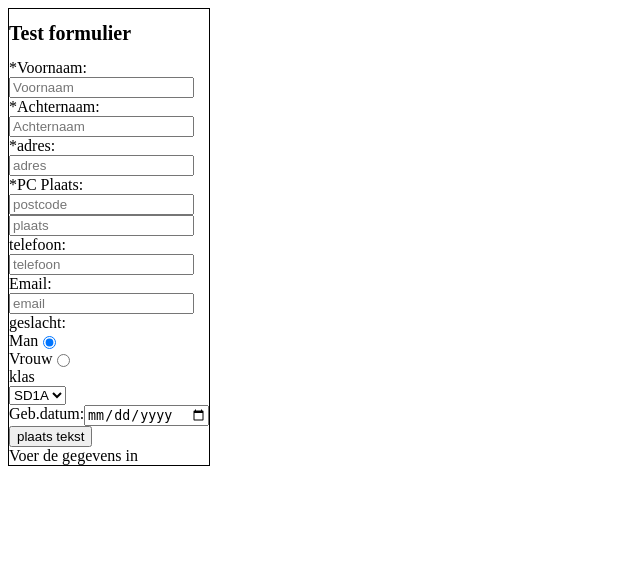
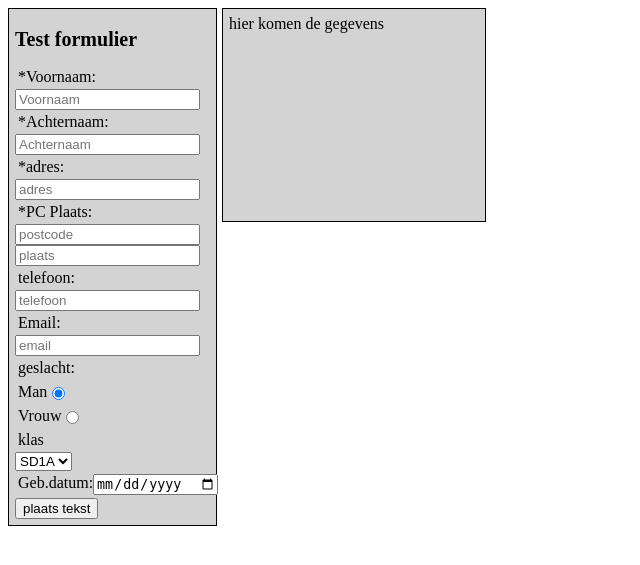
Before and after one commit to DannyBonhof/save, a PHP site: page /javascript/form/formulier.html in a window 1280 px wide. Shown: the top 565 px of the page, without its empty margins (0-640 px from the left). Run offline with PHP 8.4, Linux system fonts and the light colour scheme.

Commit message:
javascript api

```diff
--- a/javascript/form/formulier.css
+++ b/javascript/form/formulier.css
@@ -1,9 +1,34 @@
+#main
+{
+    display: flex;
+    width: 800px;
+}
+
+#main label
+{
+    padding: 3px;
+}
+
+
 #form{
     border: solid 1px black;
-    display: flex;
-    flex-wrap: wrap;
-    position: absolute;
-    flex-direction: column;
+    /* display: flex; */
+    /* flex-wrap: wrap; */
+    /* position: absolute; */
+    /* flex-direction: column; */
+    background-color: lightgray;
+    padding: 6px;
+    width: 195px;
+
+}
+
+#output{
+    border: solid 1px black;
+    width: 250px;
+    height: 200px;
+    margin-left: 5px;
+    padding: 6px;
+    background-color: lightgray;
 }
 
 h2{
--- a/javascript/form/formulier.html
+++ b/javascript/form/formulier.html
@@ -7,6 +7,7 @@
     <link rel="stylesheet" href="formulier.css">
 </head>
 <body>
+<div id="main">
     <div id="form">
         <h1>Test formulier</h1>
         <div>
@@ -59,10 +60,11 @@
         <div>
             <button onclick="fPlaatstekst()">plaats tekst</button>
         </div>
-        <div class="output" id="output">
-            Voer de gegevens in
-        </div>
     </div>
+    <div class="output" id="output">
+        hier komen de gegevens
+   </div>
+</div>
 </body>
 
 
@@ -78,9 +80,9 @@
     let voornaam = document.getElementById("voornaam");
     let achternaam = document.getElementById("achternaam");
     let nameData = [
-        { naam:"Maarten" , achtern:"Van Dijk" },
-        { naam:"Bas" , achtern:"Bauwknegt"},
-        { naam:"Danny" , achtern:"Bonhof"}
+        { naam: "Maarten" , achtern: "Van Dijk" },
+        { naam: "Bas"     , achtern: "Bauwknegt" },
+        { naam: "Danny"   , achtern: "Bonhof" }
     ];
 
     function fchecknaam()
```
Also changed, not shown: AJAX/ajax_info.html (added, +13 -0 lines), AJAX/index.html (added, +24 -0 lines), javascript/Dia_5/dia_toets.html (added, +79 -0 lines), AJAX/kerstboom.png (added).
